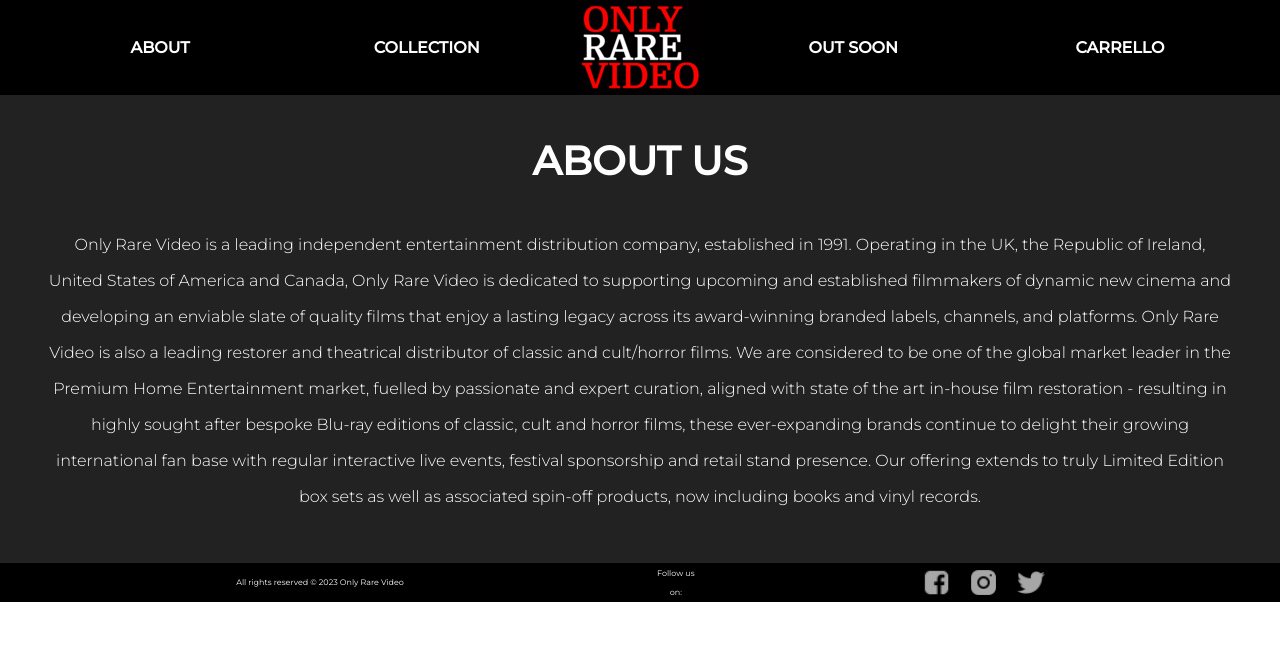
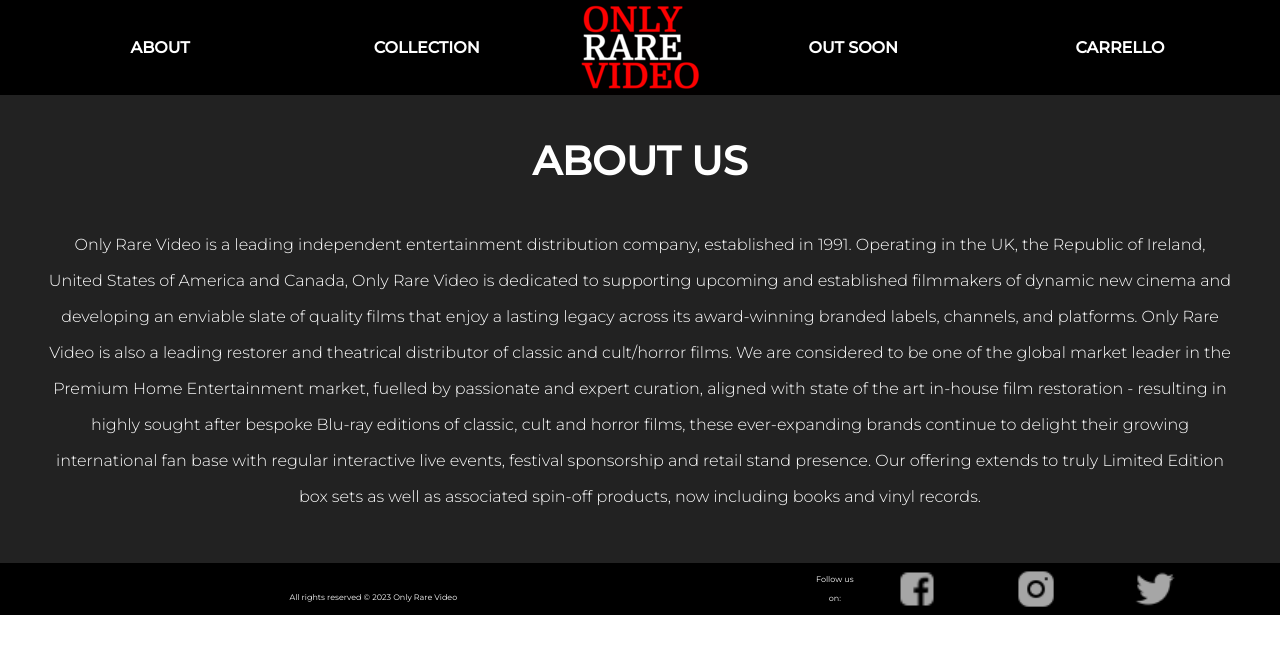
Before and after one commit to AlessandroArmari/Only_Rare_Video, a React (Vite) app in the folder Only_Rare_Video/: page /about in a window 1280 px wide. Shown: the top 654 px of the page. Built offline with nearby package versions, Linux system fonts and the light colour scheme.

Commit message:
add grid

```diff
--- a/Only_Rare_Video/src/components/CustomFooter.jsx
+++ b/Only_Rare_Video/src/components/CustomFooter.jsx
@@ -5,28 +5,29 @@
 const CustomFooter = () => {
   return (
     <div className=" mt-4 container mw-100 ">
-      <section className="row bg-black align-items-center">
+      <section className="row bg-black align-items-end justify-content-around">
         <div className="col-6 pt-2 pb-2  text-white text-decoration-none text-center cssFontFooter">
           All rights reserved © 2023 Only Rare Video
         </div>
-        <div className="col-6  d-flex justify-content-end align-items-center">
+        <div className="col-4  d-flex justify-content-end align-items-center">
+          {/* add anoter grid here */}
           <div className="text-white text-decoration-none text-center cssFontFooter ">
             Follow us on:
           </div>
           <div className="container">
-            <div className="row justify-content-center">
+            <div className="row justify-content-around">
               <img
-                className="col-1 img-fluid p-1 px-2 "
+                className="col-2 img-fluid p-1 px-2 "
                 src="src\logo\facebook_icon.png"
                 alt="facebook"
               />
               <img
-                className="col-1 img-fluid p-1  px-2"
+                className="col-2 img-fluid p-1  px-2"
                 src="src\logo\instagram_icon.png"
                 alt=""
               />
               <img
-                className="col-1 img-fluid p-1 px-2"
+                className="col-2 img-fluid p-1 px-2"
                 src="src\logo\twitter_icon.png"
                 alt=""
               />
```
